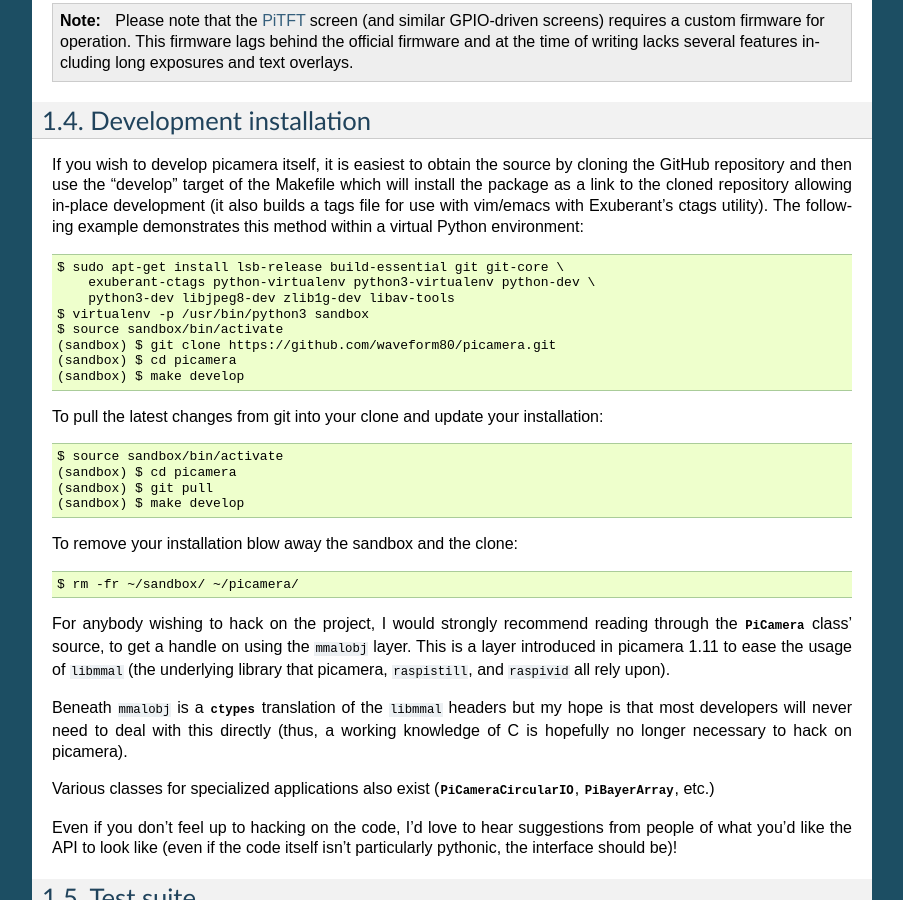
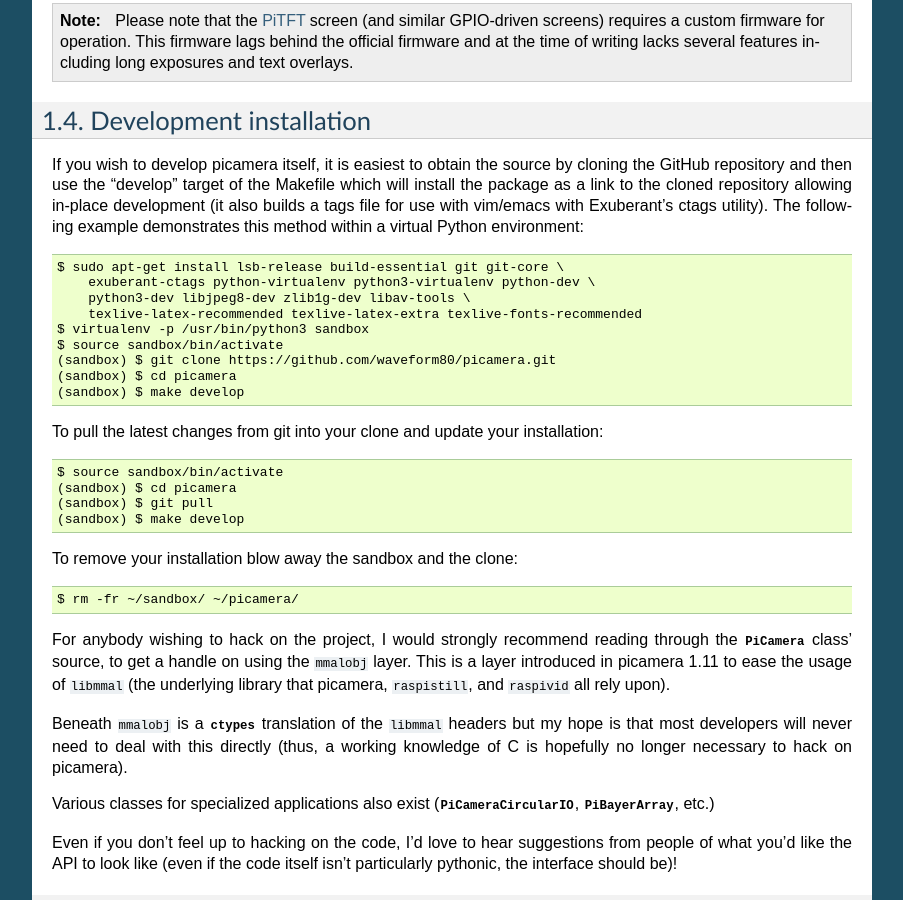
Before and after one commit to waveform80/picamera, a Sphinx documentation site: the page built from docs/install.rst, in a window 1280 px wide and 900 px high, scrolled down 1648 px. Shown: the whole window, without its empty margins (198-1101 px from the left). Built offline with Sphinx 7.4.7, drawn with Linux system fonts in a browser that asks for light colours; pages that are not in the unit, such as notebooks, are missing from menus.

```diff
--- a/docs/install.rst
+++ b/docs/install.rst
@@ -134,7 +134,8 @@ within a virtual Python environment::
 
     $ sudo apt-get install lsb-release build-essential git git-core \
         exuberant-ctags python-virtualenv python3-virtualenv python-dev \
-        python3-dev libjpeg8-dev zlib1g-dev libav-tools
+        python3-dev libjpeg8-dev zlib1g-dev libav-tools \
+        texlive-latex-recommended texlive-latex-extra texlive-fonts-recommended
     $ virtualenv -p /usr/bin/python3 sandbox
     $ source sandbox/bin/activate
     (sandbox) $ git clone https://github.com/waveform80/picamera.git
```
